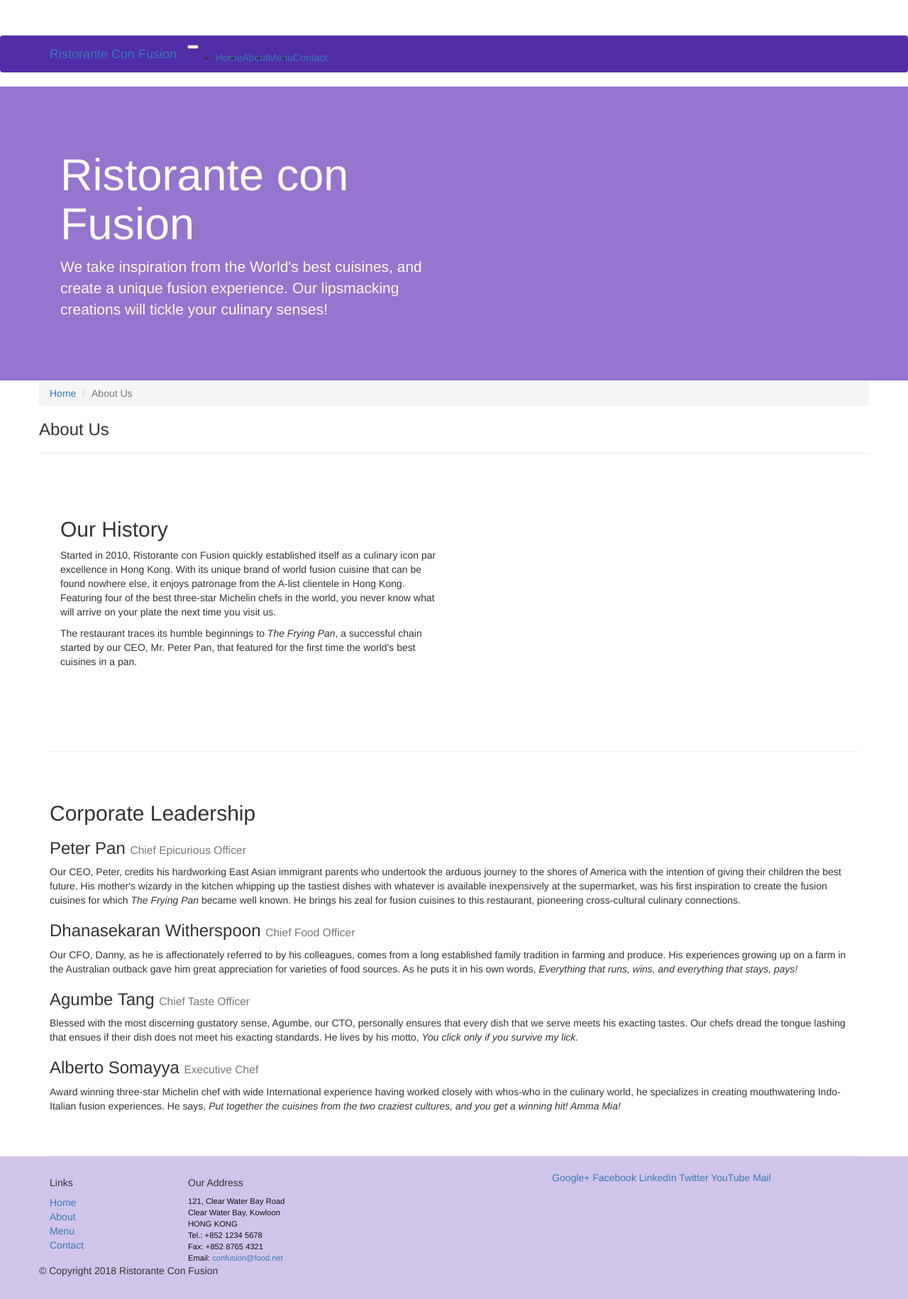
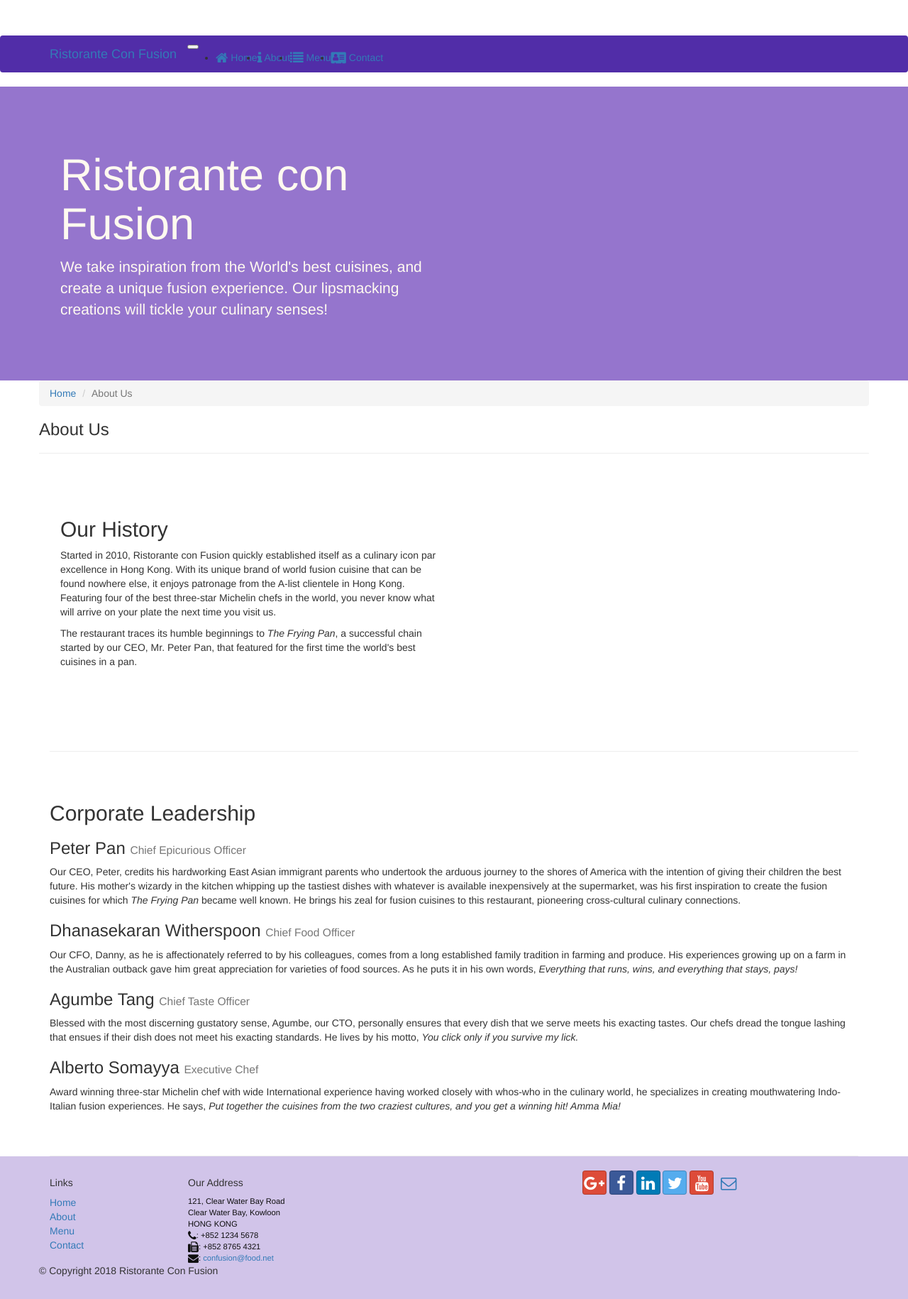
Before and after one commit to danielacs/conFusion, a website: page aboutus.html in a window 1280 px wide. Shown: the whole page at 71% size. Drawn offline with nearby package versions, Linux system fonts and the light colour scheme; files whose address does not match are found by name.

Commit message:
fuentes de iconos

```diff
--- a/aboutus.html
+++ b/aboutus.html
@@ -8,6 +8,8 @@
 
     <!-- Bootstrap CSS -->
     <link rel="stylesheet" href="node_modules/bootstrap/dist/css/bootstrap.min.css">
+    <link rel="stylesheet" href="node_modules/font-awesome/css/font-awesome.min.css">
+    <link rel="stylesheet" href="node_modules/bootstrap-social/bootstrap-social.css">
     <link href="css/styles.css" rel="stylesheet">
 
     <title>Ristorante Con Fusion: About Us</title>
@@ -24,10 +26,10 @@
            <a class="navbar-brand" href="#">Ristorante Con Fusion</a>
             <div class="collapse navbar-collapse" id="Navbar">
                 <ul class="navbar-nav mr-auto">
-                    <li class="nav-item"><a class="nav-link" href="./index.html">Home</a></li>
-                    <li class="nav-item active"><a class="nav-link" href="./aboutus.html">About</a></li>
-                    <li class="nav-item"><a class="nav-link" href="#">Menu</a></li>
-                    <li class="nav-item"><a class="nav-link" href="#">Contact</a></li>
+                    <li class="nav-item active"><a class="nav-link" href="./index.html"><span class="fa fa-home fa-lg"></span> Home</a></li>
+                    <li class="nav-item"><a class="nav-link" href="#"><span class="fa fa-info fa-lg"></span> About</a></li>
+                    <li class="nav-item"><a class="nav-link" href="#"><span class="fa fa-list fa-lg"></span> Menu</a></li>
+                    <li class="nav-item"><a class="nav-link" href="#"><span class="fa fa-address-card fa-lg"></span> Contact</a></li>
                 </ul>
             </div>
 
@@ -105,19 +107,20 @@
 		              121, Clear Water Bay Road<br>
 		              Clear Water Bay, Kowloon<br>
 		              HONG KONG<br>
-		              Tel.: +852 1234 5678<br>
-		              Fax: +852 8765 4321<br>
-		              Email: <a href="mailto:confusion@food.net">confusion@food.net</a>
+		              <i class="fa fa-phone fa-lg"></i>: +852 1234 5678<br>
+                      <i class="fa fa-fax fa-lg"></i>: +852 8765 4321<br>
+                      <i class="fa fa-envelope fa-lg"></i>:
+                      <a href="mailto:confusion@food.net">confusion@food.net</a>
 		           </address>
                 </div>
                 <div class="col-12 col-sm-4 align-self-center">
-                    <div class="text-center">
-                        <a href="http://google.com/+">Google+</a>
-                        <a href="http://www.facebook.com/profile.php?id=">Facebook</a>
-                        <a href="http://www.linkedin.com/in/">LinkedIn</a>
-                        <a href="http://twitter.com/">Twitter</a>
-                        <a href="http://youtube.com/">YouTube</a>
-                        <a href="mailto:">Mail</a>
+                   <div class="text-center">
+                        <a class="btn btn-social-icon btn-google" href="http://google.com/+"><i class="fa fa-google-plus"></i></a>
+                        <a class="btn btn-social-icon btn-facebook" href="http://www.facebook.com/profile.php?id="><i class="fa fa-facebook"></i></a>
+                        <a class="btn btn-social-icon btn-linkedin" href="http://www.linkedin.com/in/"><i class="fa fa-linkedin"></i></a>
+                        <a class="btn btn-social-icon btn-twitter" href="http://twitter.com/"><i class="fa fa-twitter"></i></a>
+                        <a class="btn btn-social-icon btn-google" href="http://youtube.com/"><i class="fa fa-youtube"></i></a>
+                        <a class="btn btn-social-icon" href="mailto:"><i class="fa fa-envelope-o"></i></a>
                     </div>
                 </div>
            </div>
--- a/package.json
+++ b/package.json
@@ -15,6 +15,8 @@
   },
   "dependencies": {
     "bootstrap": "^4.5.0",
+    "bootstrap-social": "^5.1.1",
+    "font-awesome": "^4.7.0",
     "jquery": "^3.5.1",
     "popper.js": "^1.12.9",
     "save": "^2.4.0"
```
Also changed, not shown: index.html (+18 -13 lines), 1 other file.
